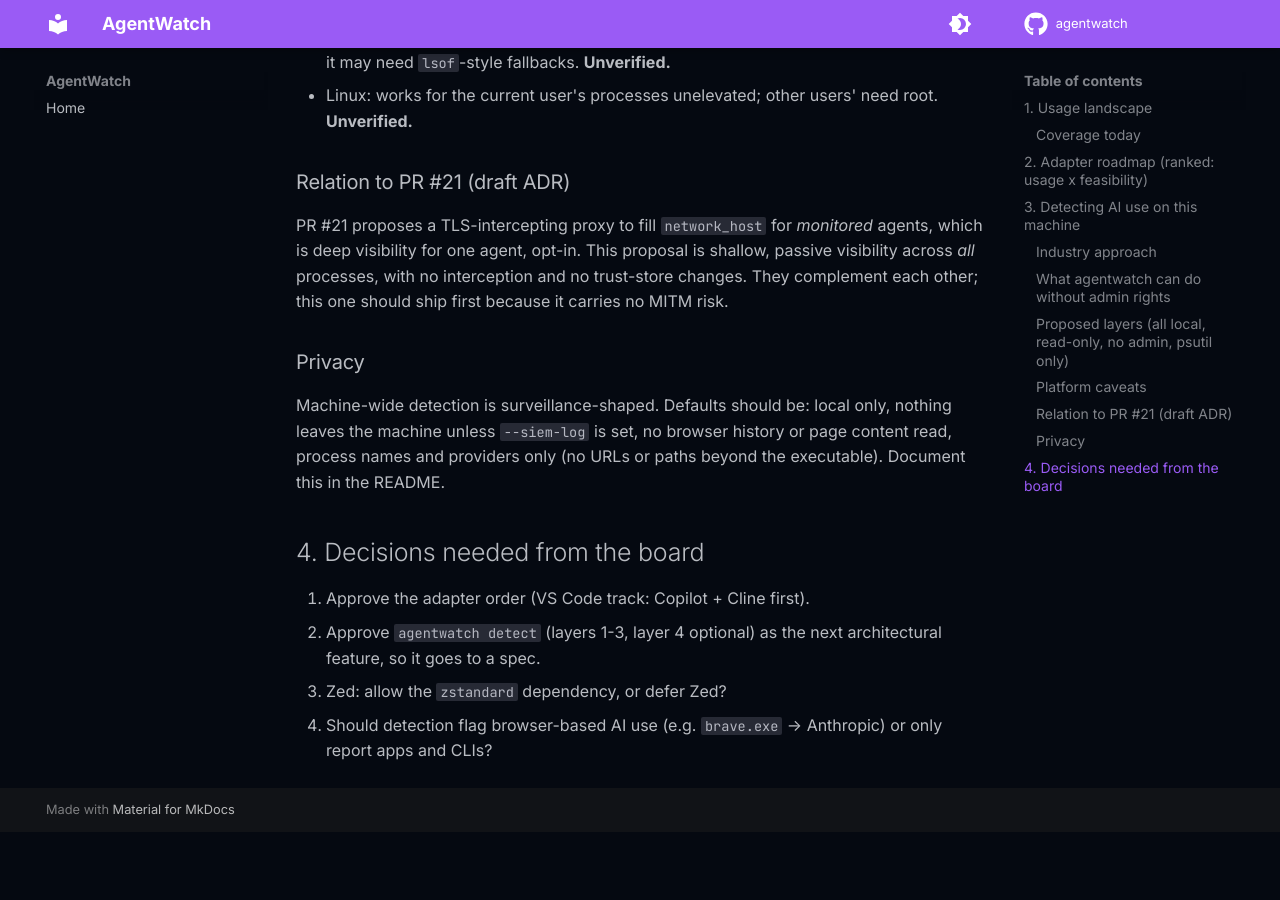
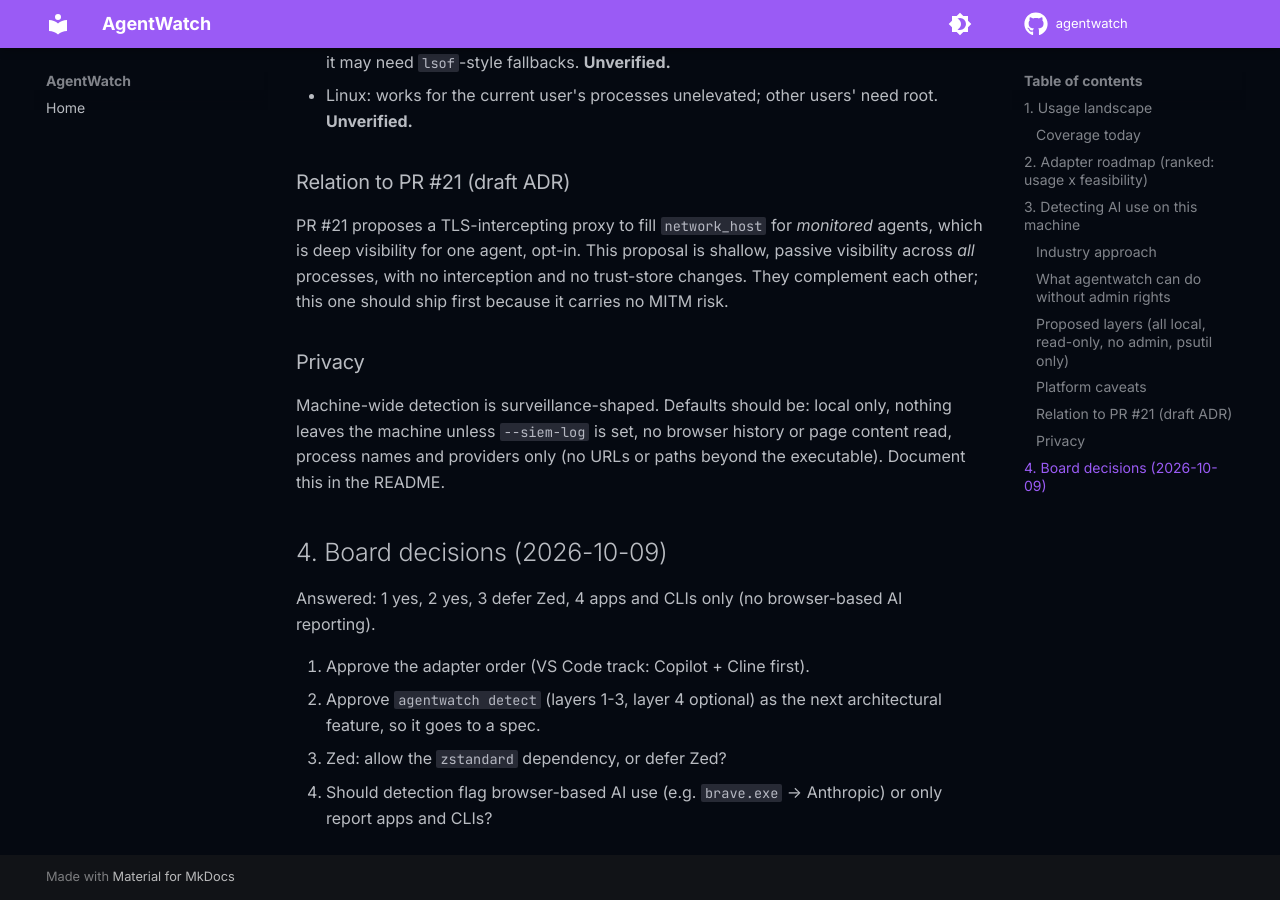
Before and after one commit to LoomLabs-Venture-Studio/agentwatch, an MkDocs documentation site: the page built from docs/research/agent-landscape-and-ai-detection-2026-10-09.md, in a window 1280 px wide and 900 px high, scrolled down 4917 px. Built offline with MkDocs 1.6.1 and Material for MkDocs 9.7.7, drawn with Linux system fonts in a browser that asks for light colours; comment, search, counter and statistics services are not loaded; before the commit the page ends 5749 px from its top, so only the background shows below that.

Commit message:
docs(research): record board decisions on roadmap and detection
Co-Authored-By: Claude Opus 5.5 <noreply@anthropic.com>
Claude-Session: https://claude.ai/code/session_01MM6nu8vDf74QdhNC9iSfgD

```diff
--- a/docs/research/agent-landscape-and-ai-detection-2026-10-09.md
+++ b/docs/research/agent-landscape-and-ai-detection-2026-10-09.md
@@ -134,7 +134,10 @@ only, nothing leaves the machine unless `--siem-log` is set, no browser
 history or page content read, process names and providers only (no URLs or
 paths beyond the executable). Document this in the README.
 
-## 4. Decisions needed from the board
+## 4. Board decisions (2026-10-09)
+
+Answered: 1 yes, 2 yes, 3 defer Zed, 4 apps and CLIs only (no browser-based AI reporting).
+
 
 1. Approve the adapter order (VS Code track: Copilot + Cline first).
 2. Approve `agentwatch detect` (layers 1-3, layer 4 optional) as the next
```
